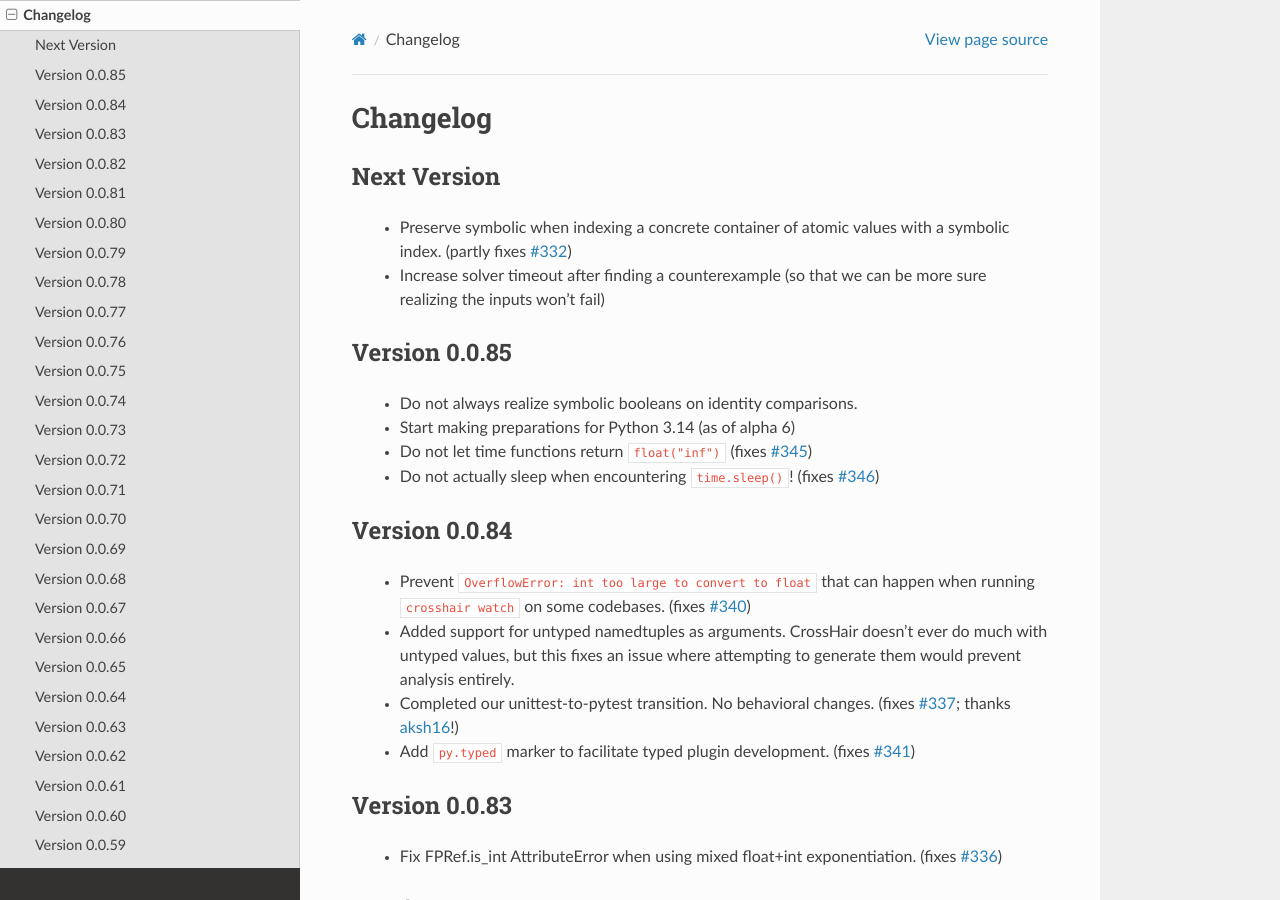
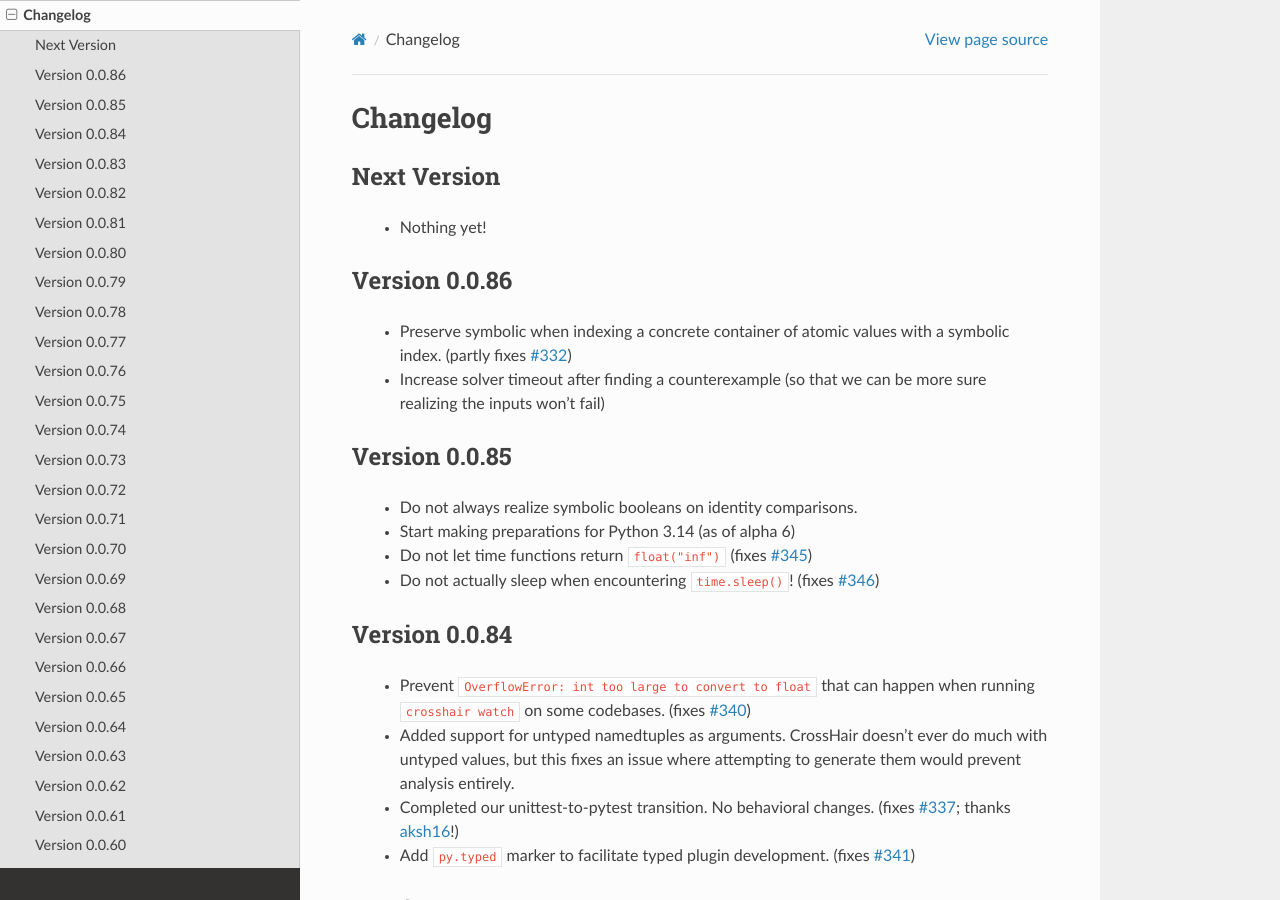
Before and after one commit to pschanely/CrossHair, a Sphinx documentation site: the page built from doc/source/changelog.rst, in a window 1280 px wide and 900 px high. Built offline with Sphinx 7.4.7 and the Read the Docs theme 3.1.0, drawn with Linux system fonts in a browser that asks for light colours; the version number is read from the project's files by our own code.

Commit message:
Update changelog

```diff
--- a/doc/source/changelog.rst
+++ b/doc/source/changelog.rst
@@ -5,6 +5,12 @@
 
 Next Version
 ------------
+
+  * Nothing yet!
+
+
+Version 0.0.86
+--------------
 
   * Preserve symbolic when indexing a concrete container of atomic values with a
     symbolic index.
```
